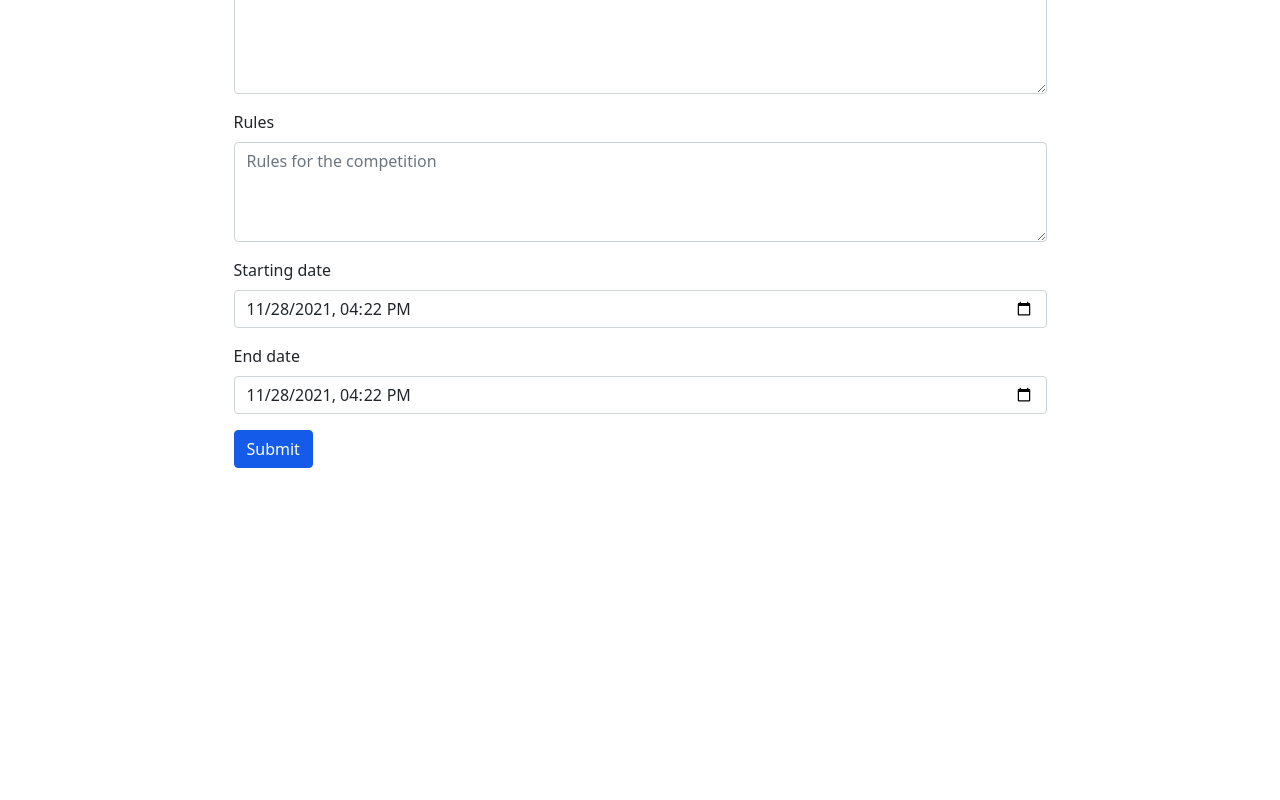
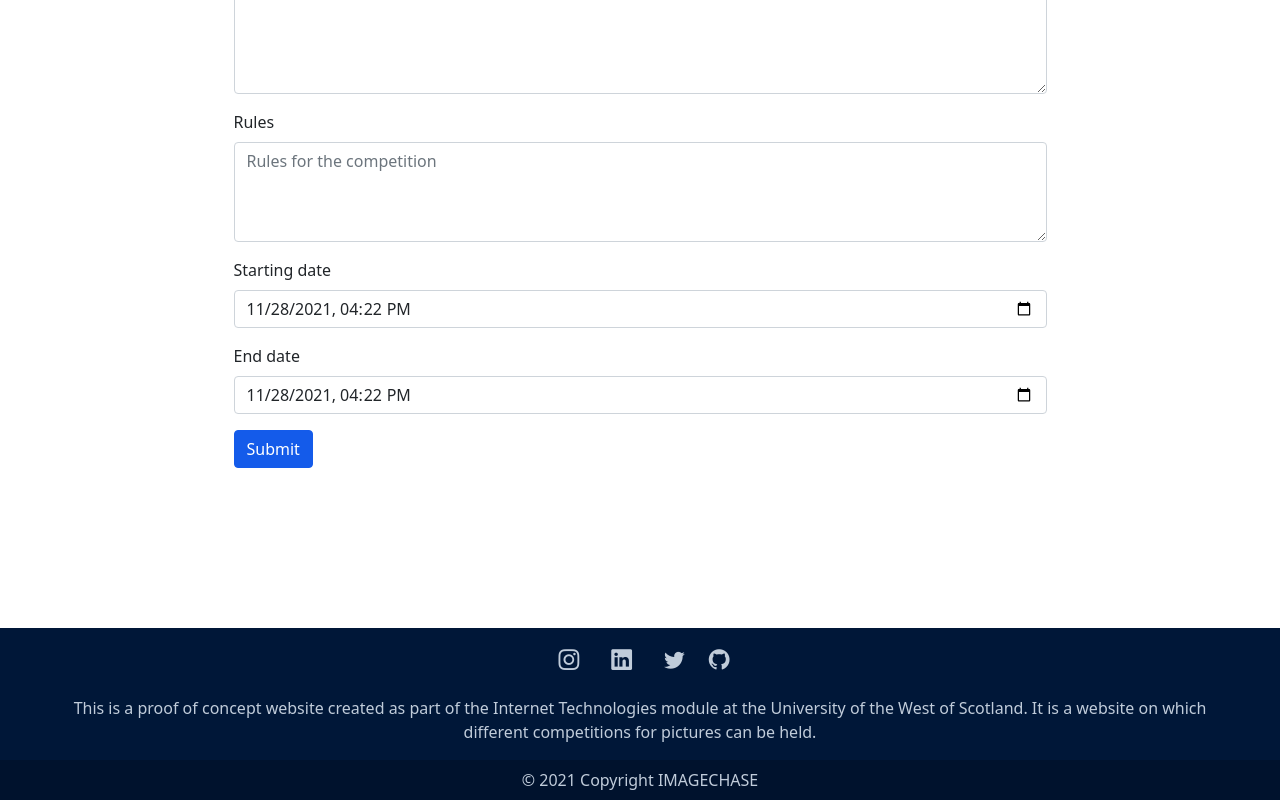
Before and after one commit to j3sch/imagechase, a Next.js app in the folder frontend/: page /competition/create in a window 1280 px wide. Shown: the part 600-1400 px from the top of the page. Before the commit the page ends 1116 px from the top, so only its background shows below. Built offline with nearby package versions, Linux system fonts and the light colour scheme.

Commit message:
footer added and basic submission join form

```diff
--- a/frontend/components/CompetitionItem.js
+++ b/frontend/components/CompetitionItem.js
@@ -13,6 +13,7 @@ export default function CompetitionItem({ competition, number }) {
       >
         <Card.Img
           variant="top"
+          height={265}
           src={`https://source.unsplash.com/300x200/?${competition.type}`}
           style={{ borderTopLeftRadius: '10px', borderTopRightRadius: '10px' }}
         />
@@ -43,7 +44,7 @@ export default function CompetitionItem({ competition, number }) {
           </Card.Text>
           <Link
             href="/competition/[id]/join"
-            as={`competition/${competition.id}/join`}
+            as={`/competition/${competition.id}/join`}
           >
             <Button variant="outline-secondary">JOIN COMPETITION</Button>
           </Link>
--- /dev/null
+++ b/frontend/components/Footer.js
@@ -0,0 +1,49 @@
+import Link from 'next/link'
+import Button from 'react-bootstrap/Button'
+
+export default function Footer() {
+  return (
+    <footer className={'bg-dark text-center text-light mt-5'}>
+      <div className={'container p-3'}>
+        <section className={'mb-1'}>
+          <i
+            className={'bi bi-instagram px-3'}
+            style={{ fontSize: '1.3rem' }}
+          ></i>
+          <i
+            className={'bi bi-linkedin px-3'}
+            style={{ fontSize: '1.3rem' }}
+          ></i>
+          <i
+            className={'bi bi-twitter px-3'}
+            style={{ fontSize: '1.3rem' }}
+          ></i>
+
+          <Link href="https://github.com/J3ns6/it-competition-platform">
+            <i
+              className={'bi bi-github px-2'}
+              style={{ fontSize: '1.3rem' }}
+            ></i>
+          </Link>
+        </section>
+      </div>
+
+      {/* <!-- Section: Text --> */}
+      <section className={'px-5'}>
+        <p>
+          This is a proof of concept website created as part of the Internet
+          Technologies module at the University of the West of Scotland. It is a
+          website on which different competitions for pictures can be held.
+        </p>
+      </section>
+
+      {/* <!-- Copyright --> */}
+      <div
+        className={'text-center p-2'}
+        style={{ backgroundColor: 'rgba(0, 0, 0, 0.2)' }}
+      >
+        © 2021 Copyright IMAGECHASE
+      </div>
+    </footer>
+  )
+}
--- a/frontend/components/Layout.js
+++ b/frontend/components/Layout.js
@@ -2,19 +2,32 @@ import Meta from './Meta'
 import Navigation from './Navigation'
 import Container from 'react-bootstrap/Container'
 import Header from './Header'
+import Alert from 'react-bootstrap/Alert'
+import Footer from './Footer'
 
 export default function Layout({ children }) {
   return (
-    <>
+    <div
+      className={'mytest'}
+      style={{
+        display: 'flex',
+        flexDirection: 'column',
+        minHeight: '100vh',
+      }}
+    >
       <Meta />
       <Navigation />
       <Container
+        className={'content'}
         style={{
           marginTop: '6rem',
+          marginBottom: '4rem',
+          flex: 1,
         }}
       >
         <main>{children}</main>
       </Container>
-    </>
+      <Footer />
+    </div>
   )
 }
--- a/frontend/components/Navigation.js
+++ b/frontend/components/Navigation.js
@@ -29,7 +29,7 @@ export default function Navigation() {
             <Link href="/leaderboard" passHref>
               <Nav.Link>Leaderboard</Nav.Link>
             </Link>
-            <Link href="#coming" passHref>
+            <Link href="/prices" passHref>
               <Nav.Link>Prices</Nav.Link>
             </Link>
           </Nav>
--- a/frontend/pages/_app.js
+++ b/frontend/pages/_app.js
@@ -1,7 +1,7 @@
 import Layout from '../components/Layout'
+import 'bootstrap-icons/font/bootstrap-icons.css'
 import '../styles/scss/globals.scss'
 import '../styles/globals.css'
-import 'bootstrap-icons/font/bootstrap-icons.css'
 
 export default function MyApp({ Component, pageProps }) {
   return (
```
Also changed, not shown: frontend/pages/competition/[id]/index.js (+5 -4 lines), frontend/pages/competition/[id]/join.js (+140 -6 lines).
